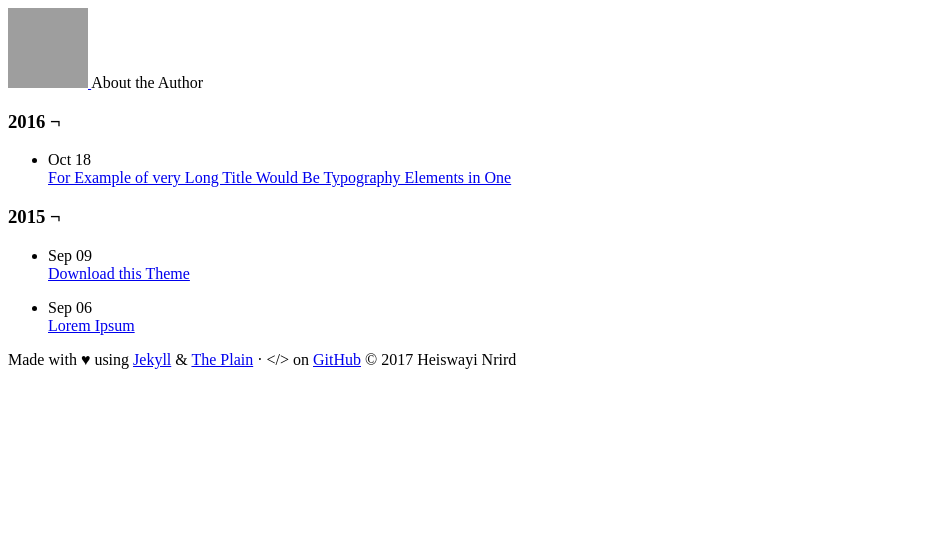
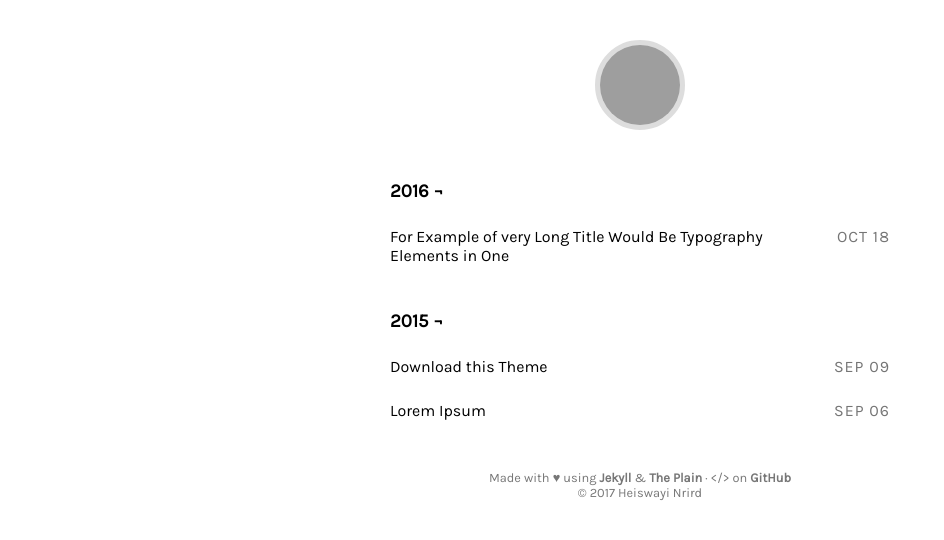
Before and after one commit to heiswayi/the-plain, a Jekyll site: the page built from index.html, in a window 1280 px wide. Shown: the top 540 px of the page, without its empty margins (0-944 px from the left). Built offline with Jekyll 4.4.1, drawn with Linux system fonts in a browser that asks for light colours; grey boxes are pictures that could not be loaded.

Commit message:
Update _config.yml

```diff
--- a/_config.yml
+++ b/_config.yml
@@ -12,7 +12,7 @@ twitter_username:   HeiswayiNrird
 github_username:    heiswayi # GitHub username
 
 # Site Settings
-baseurl:            "the-plain" # Base URL must end WITHOUT a slash, default: ""
+baseurl:            "/the-plain" # Base URL must end WITHOUT a slash, default: ""
 permalink:          /notes/:title # Post permalink
 timezone:           Asia/Kuala_Lumpur # https://en.wikipedia.org/wiki/List_of_tz_database_time_zones
 mathjax:            true  # enables support for mathjax - set to false to disable
```
